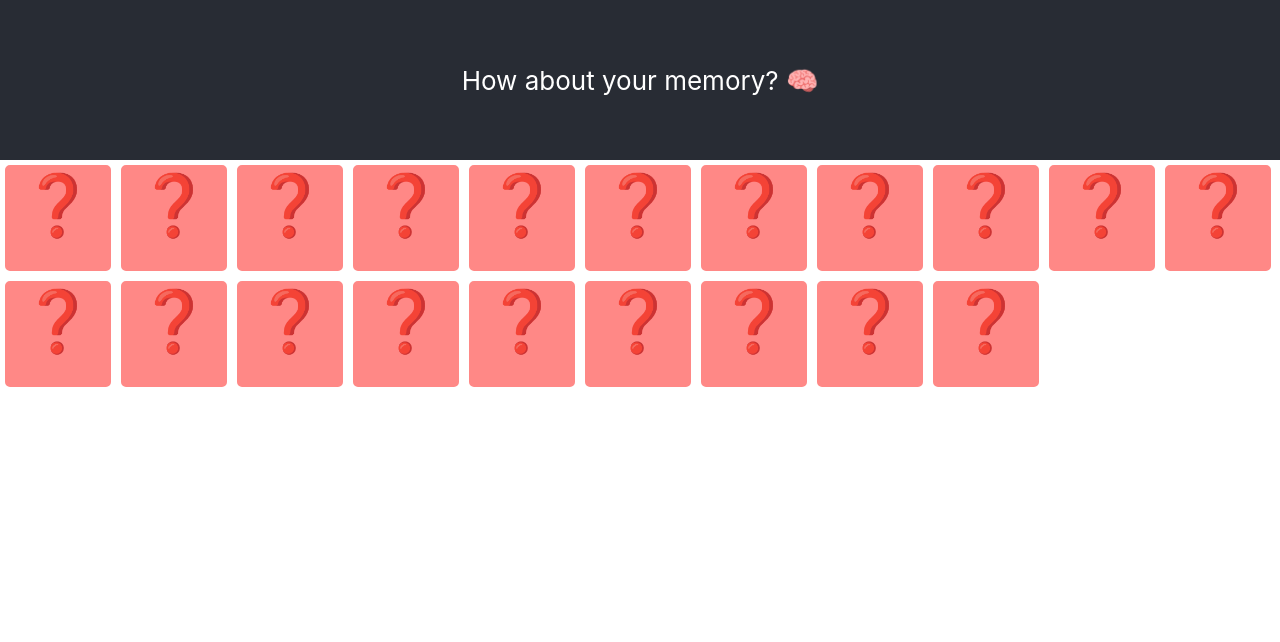
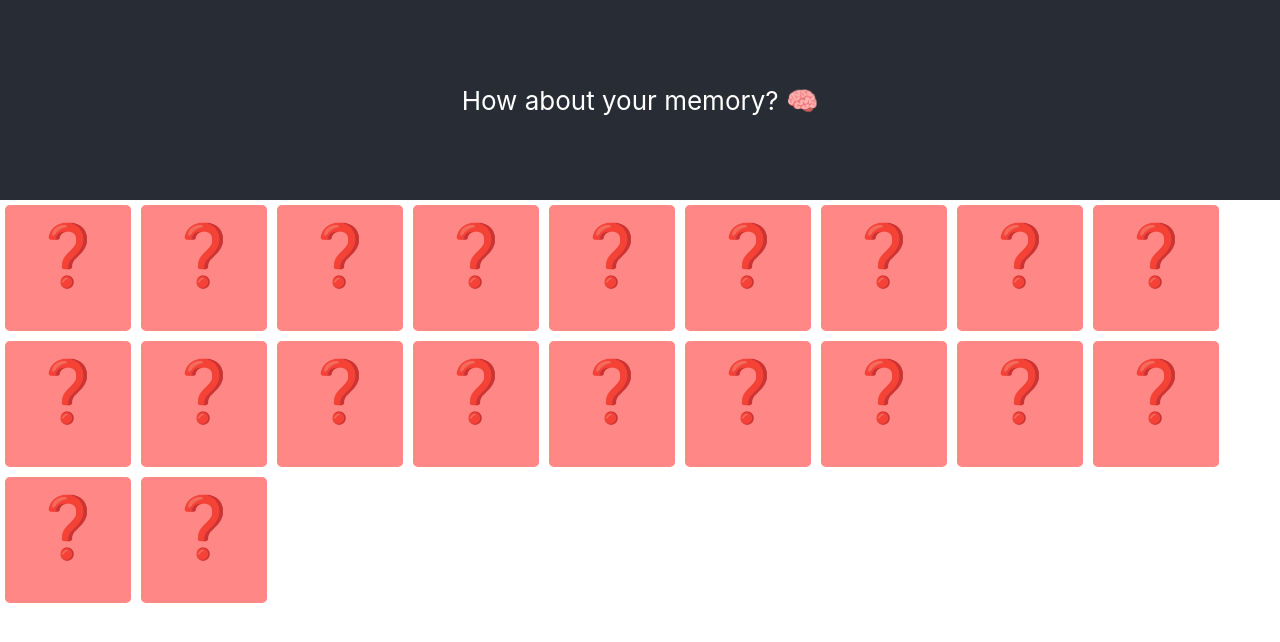
Before and after one commit to 6210110322/3SA03, a React (Create React App) app: page / in a window 1280 px wide. Shown: the top 642 px of the page. Built offline with nearby package versions, Linux system fonts and the light colour scheme.

Commit message:
part 7 set logic and adjust

```diff
--- a/src/App.css
+++ b/src/App.css
@@ -15,7 +15,7 @@
 
 .App-header {
   background-color: #282c34;
-  min-height: 20vh;
+  min-height: 25vh;
   display: flex;
   flex-direction: column;
   align-items: center;
--- a/src/Board.css
+++ /dev/null
@@ -1,3 +0,0 @@
-.Board{
-
-}
--- a/src/Board.js
+++ b/src/Board.js
@@ -1,6 +1,5 @@
 import React from 'react';
 import Card from './Card.js';
-import './Board.css'
 
 class Board extends React.Component{
     constructor(props){
@@ -25,10 +24,11 @@ class Board extends React.Component{
         }})
         this.state = {
             deck: deck,
+            firstCard: null,
         }
     }
 
-    flip(cardIndex){
+    flipCardTo(cardIndex, faceUp){
         this.setState({
             deck: this.state.deck.map((f, i) => {
                 if(i === cardIndex){
@@ -43,7 +43,30 @@ class Board extends React.Component{
         })
     }
 
+    flip(cardIndex){
+        if(this.state.firstCard === null){
+            this.setState({firstCard: cardIndex});
+
+        }else{
+            const firstCardContent = this.state.deck[this.state.firstCard].content;
+            const secondCardContent = this.state.deck[cardIndex].content;
+            if(firstCardContent === secondCardContent){
+                this.setState({firstCard: null});
+            }else{
+                setTimeout(() => {
+                    this.flipCardTo(this.state.firstCard, false)
+                    this.flipCardTo(cardIndex, false)
+                    this.setState({firstCard: null});
+                }, 1000)
+            }
+        }
+
+        this.flipCardTo(cardIndex, this.state.deck[cardIndex].faceUp)
+
+    }
+
     render(){
+        console.log(this.state.firstCard);
         return(
             this.state.deck.map((f, i) => {
                 return(
--- a/src/Card.css
+++ b/src/Card.css
@@ -7,11 +7,20 @@
     width: 100px;
     border-radius: 5px;
     margin: 5px;
+    padding: 10px;
     float: left;
+    transition: transform 0.5s;
 }
 
 .Card.face-up{
-    border: #FF6863;
+    border: #FF8886;
     border-style: solid;
-    background-color: #FF6863;
+    background-color: #FF8886;
+    font-size: 60px;
+    height: 100px;
+    width: 100px;
+    border-radius: 5px;
+    margin: 5px;
+    padding: 10px;
+    transform: rotateY(180deg);
 }
```
